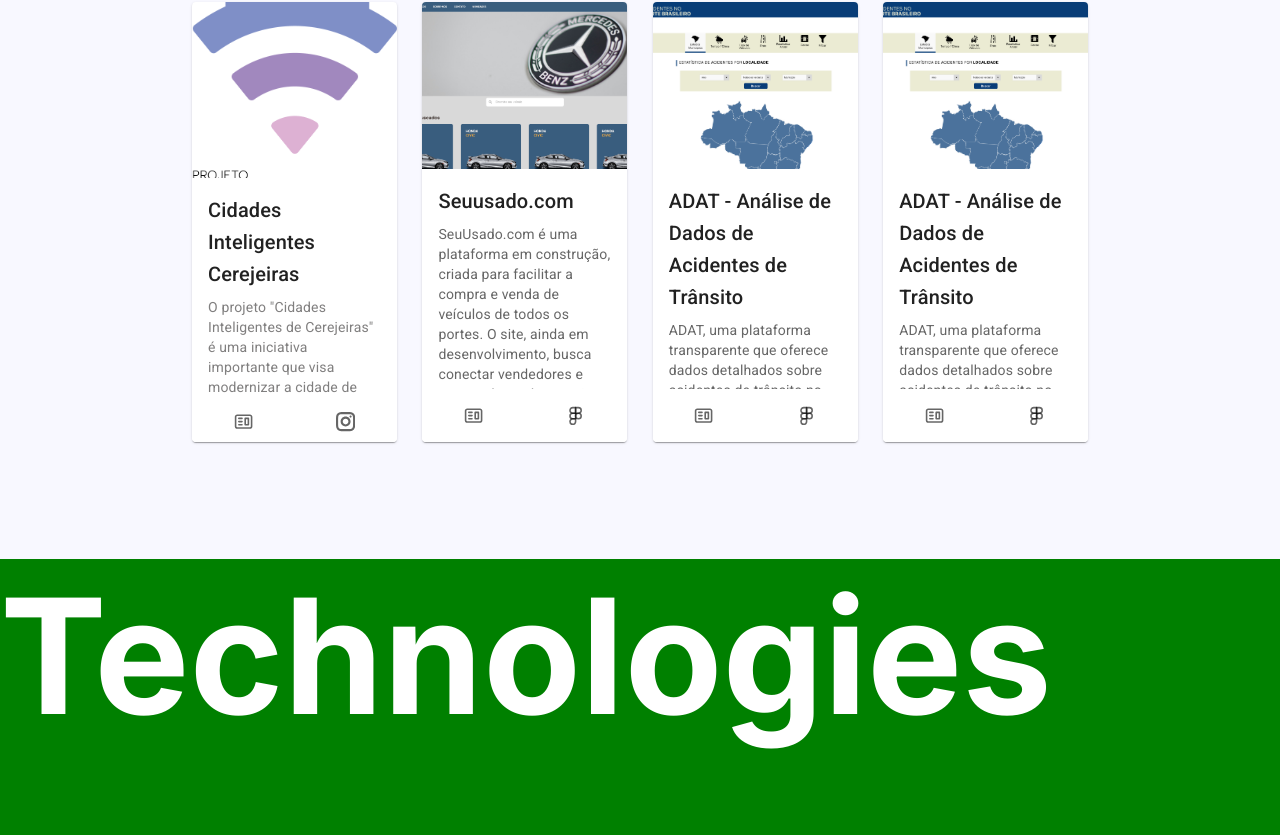
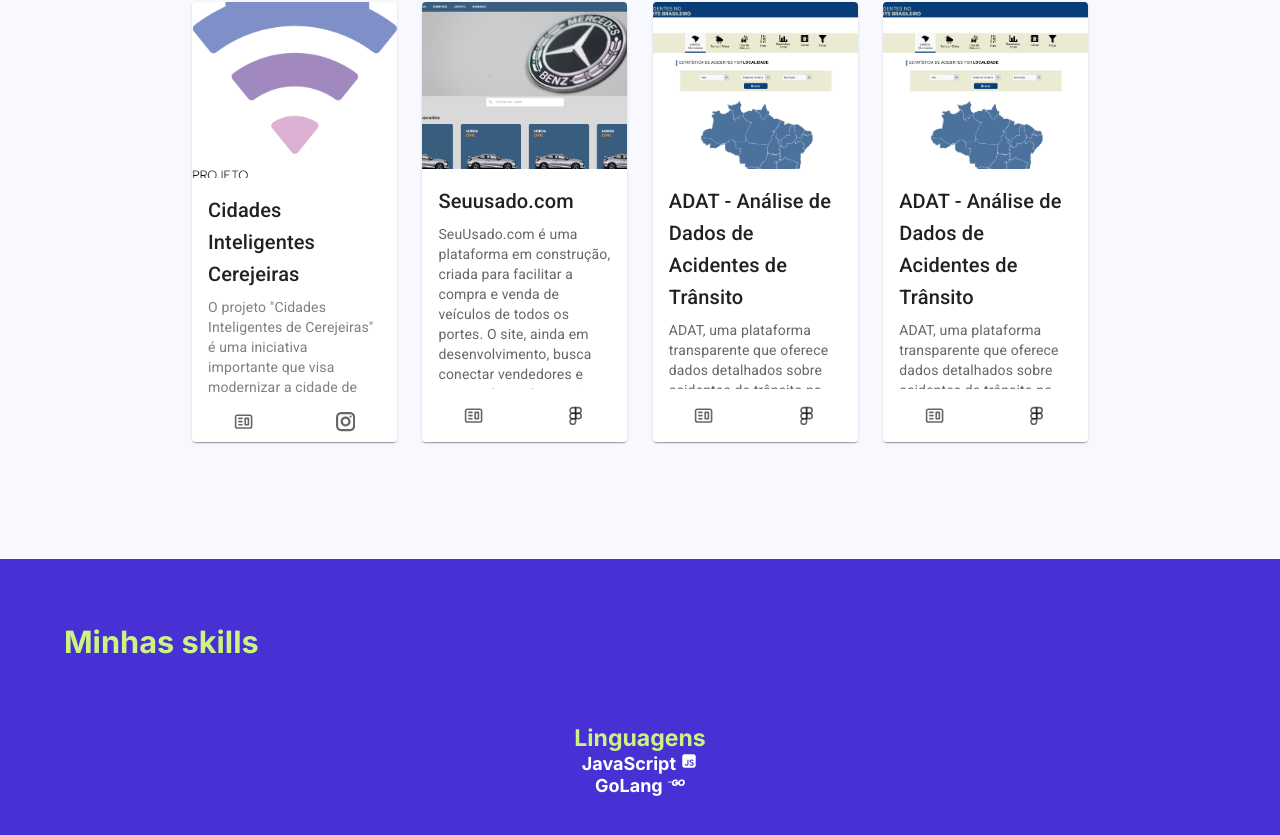
Before and after one commit to duarte25/portfolio, a Next.js app: page / in a window 1280 px wide. Shown: the part 881-1716 px from the top of the page. Built offline with nearby package versions, Linux system fonts and the light colour scheme.

Commit message:
Iniciado parte de tecnologias

```diff
--- a/src/app/page.js
+++ b/src/app/page.js
@@ -1,6 +1,7 @@
 import styles from './page.module.css';
 import Perfil from '@/components/perfil';
 import Projects from '@/components/projects'
+import Technologies from '@/components/technologies';
 
 export default function Home() {
   return (
@@ -12,7 +13,7 @@
         <Projects />
       </div>
       <div className={styles.technologies}>
-        <h1>Technologies</h1>
+        <Technologies />
       </div>
     </main>
   );
--- a/src/app/page.module.css
+++ b/src/app/page.module.css
@@ -25,7 +25,6 @@
 }
 
 .technologies {
-  background-color: green;
   color: white;
   font-size: 5em;
 }
--- a/src/components/perfil/index.jsx
+++ b/src/components/perfil/index.jsx
@@ -27,7 +27,7 @@
                         <Avatar className={styles.photoPerfil} variant="square">
                             <Image
                                 className={styles.image}
-                                src="/photo_perfil.jpeg"
+                                src="/photo_perfil2.jpeg"
                                 alt="Foto"
                                 layout="fill"
                                 objectFit="cover"
--- a/src/components/projects/index.jsx
+++ b/src/components/projects/index.jsx
@@ -7,7 +7,7 @@
 import * as React from 'react';
 import Image from "next/image";
 
-export default function Perfil() {
+export default function Projects() {
 
     return (
         <div className={styles.projects}>
@@ -18,8 +18,6 @@
                 </div>
                 <Image className={styles.planet} width={100} height={100} src="/planet.svg" layout="intrinsic" objectFit="none" alt="Cloud" />
             </div>
-
-
             <div className={styles.cards}>
                 <Card className={styles.card}>
                     <CardMedia
--- /dev/null
+++ b/src/components/technologies/index.jsx
@@ -0,0 +1,23 @@
+/* eslint-disable react/no-unescaped-entities */
+import styles from "./styles.module.css"
+import * as React from 'react';
+import { FaGolang } from "react-icons/fa6";
+import { RiJavascriptFill } from "react-icons/ri";
+import Image from "next/image";
+
+export default function Technologies() {
+
+    return (
+        <div className={styles.technologies}>
+            <div className={styles.title}>
+                <h1>Minhas skills</h1>
+            </div>
+
+            <div className={styles.skills}>
+                <h2>Linguagens</h2>
+                <h3>JavaScript <RiJavascriptFill /> </h3>
+                <h3>GoLang <FaGolang /></h3>
+            </div>
+        </div>
+    )
+}
--- /dev/null
+++ b/src/components/technologies/styles.module.css
@@ -0,0 +1,21 @@
+.technologies {
+    background-color: #4831d4;
+    width: 100%;
+    height: 100vh;
+    font-size: 1.2vw;
+}
+
+.title {
+    padding: 5vw;
+    color: #ccf381;
+}
+
+.skills {
+    display: flex;
+    align-items: center;
+    flex-direction: column;
+}
+
+.skills h2 {
+    color: #ccf381;
+}
```
Also changed, not shown: public/photo_perfil2.jpeg (added), 1 other file (tests, documents, lock files or other folders).
